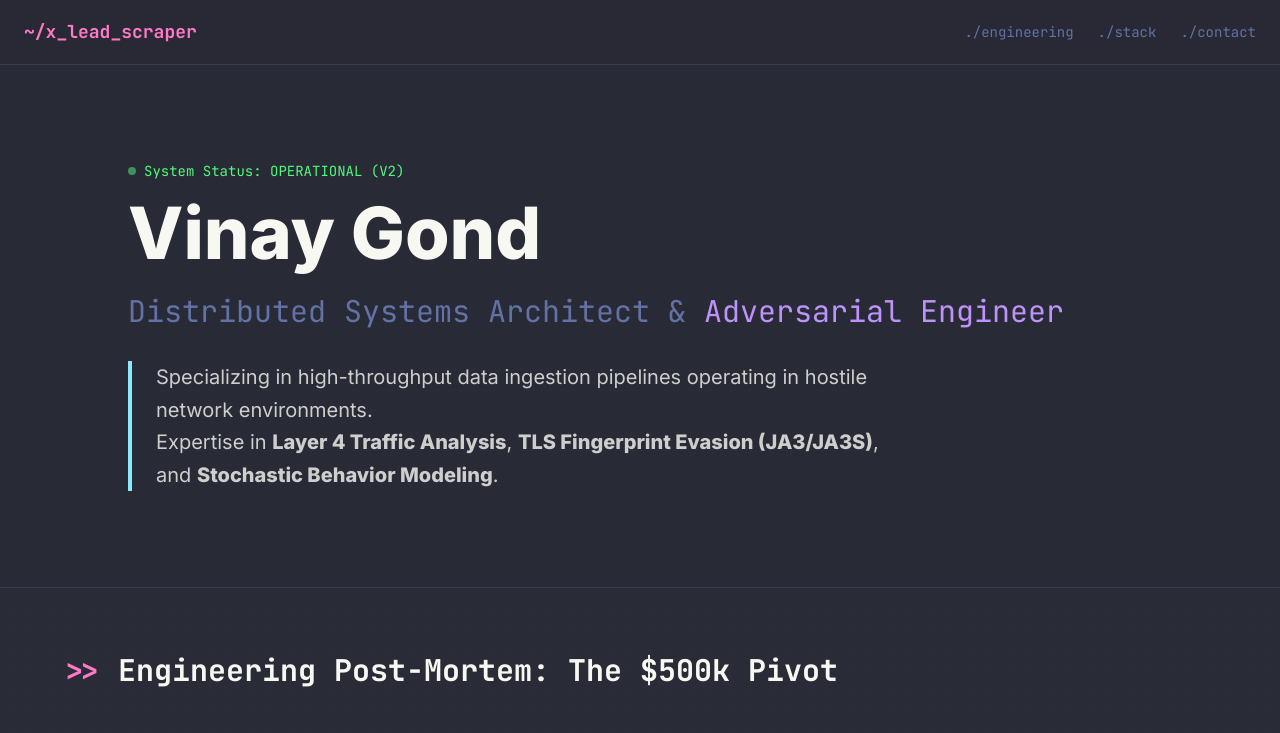
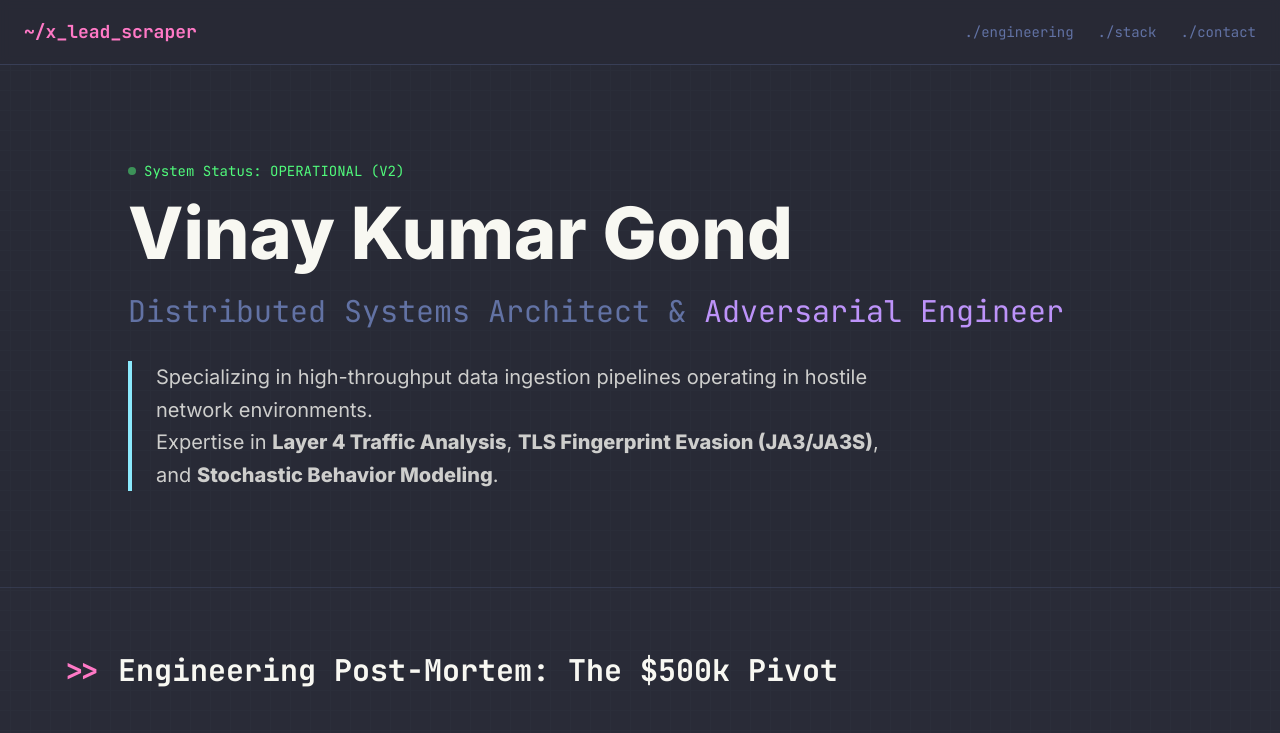
Before and after one commit to Vinaygond/The-500K-C-D-Report, a plain HTML site: page founder.html in a window 1280 px wide. Shown: the top 733 px of the page. Drawn offline with nearby package versions, Linux system fonts and the light colour scheme.

Commit message:
Update founder name from 'Vinay Gond' to 'Vinay Kumar Gond'

```diff
--- a/founder.html
+++ b/founder.html
@@ -134,7 +134,7 @@
                     System Status: OPERATIONAL (V2)
                 </div>
                 <h1 class="text-5xl md:text-7xl font-bold mb-6 leading-tight glitch" data-text="Vinay Gond">
-                    Vinay Gond
+                    Vinay Kumar Gond
                 </h1>
                 <h2 class="text-2xl md:text-3xl text-comment font-light mb-8 font-mono">
                     Distributed Systems Architect & <span class="text-purple">Adversarial Engineer</span>
```
